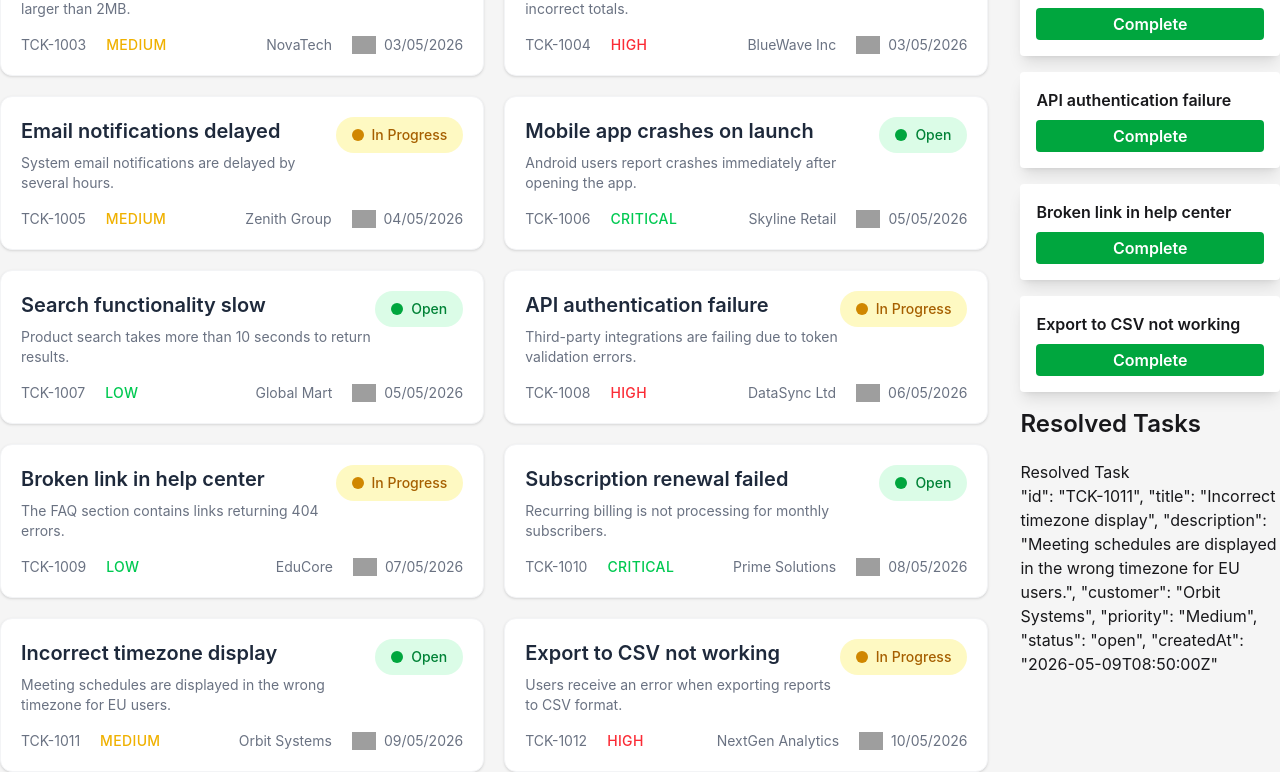
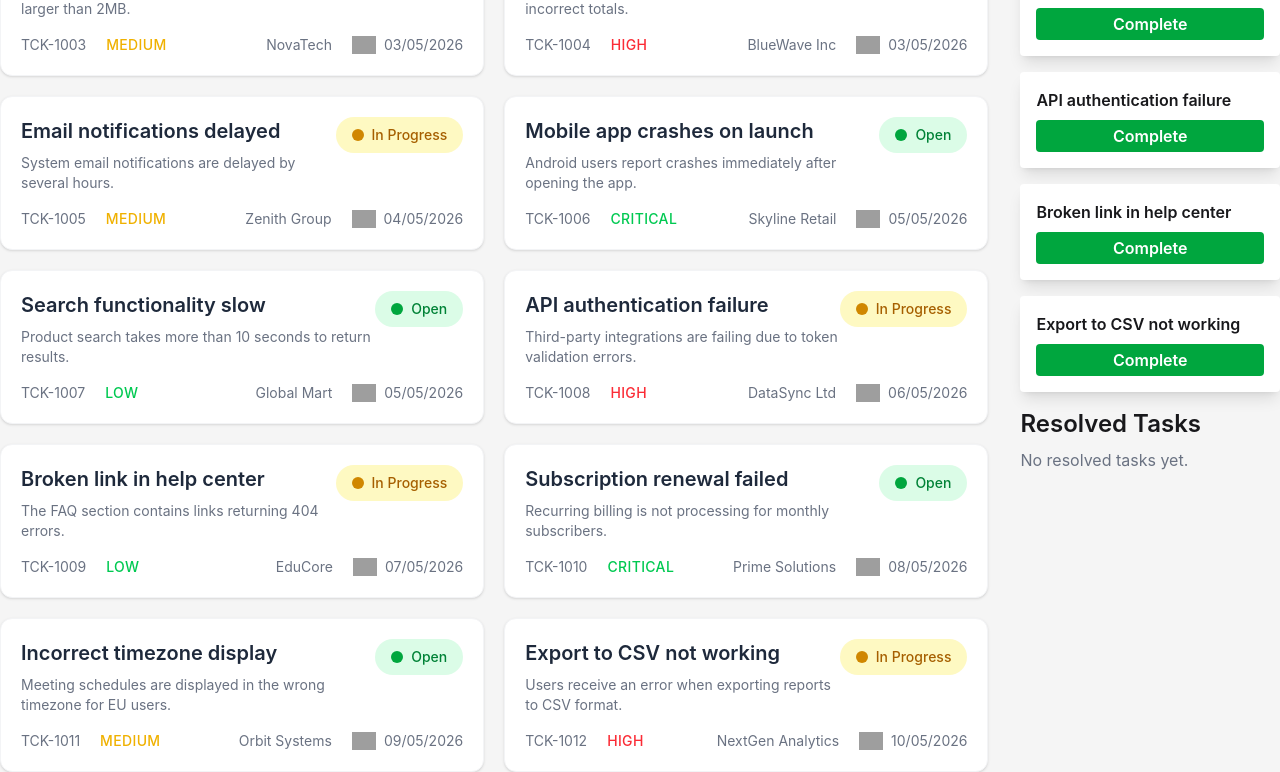
Before and after one commit to BlazeDashX/b12a7-customer-support, a React (Vite) app: page / in a window 1280 px wide. Shown: the part 744-1516 px from the top of the page. Built offline with nearby package versions, Linux system fonts and the light colour scheme; grey boxes are pictures that could not be loaded.

Commit message:
add ResolvedTask component and integrate task completion state in App

```diff
--- a/src/App.jsx
+++ b/src/App.jsx
@@ -15,7 +15,7 @@ const ticketsPromise = fetchTickets();
 function App() {
   const [tasks, setTasks] = useState([]);
   const [taskInProgress, setTaskInProgress] = useState([]);
-  const [resolveTask,setResolveTask] = useState([]);
+  const [resolvedTask,setResolvedTask] = useState([]);
 
 useEffect(() => {
   const loadData = async () => {
@@ -38,14 +38,14 @@ const handleCompleteTask = (t) => {
   );
 
   setTaskInProgress(updatedInProgress);
-  setResolveTask([...resolveTask, t]);
+  setResolvedTask([...resolvedTask, t]);
 };
 
   return (
     <>
       <Navbar></Navbar>
       <div className="max-w-7xl mx-auto ">
-        <Hero taskInProgress={taskInProgress} resolveTask={resolveTask} ></Hero>
+        <Hero taskInProgress={taskInProgress} resolveTask={resolvedTask} ></Hero>
         <div className="grid grid-cols-9 gap-8 mt-15">
           <div className="col-span-7">
             <h2 className="font-semibold text-2xl mb-5">Customer Tickets</h2>
@@ -68,8 +68,9 @@ const handleCompleteTask = (t) => {
               </TaskStatusCard>
             </div>
             <div>
-              <h2 className="font-semibold text-2xl mb-5">Resolved Tasks</h2>
+              <h2 className="font-semibold text-2xl mb-2">Resolved Tasks</h2>
             <ResolvedTask
+            resolvedTask={resolvedTask}
             >
             </ResolvedTask>
             </div>
--- a/src/components/ResolvedTask.jsx
+++ b/src/components/ResolvedTask.jsx
@@ -1,15 +1,17 @@
-const ResolveTask = () => {
+const ResolvedTask = ({resolvedTask}) => {
   return (
     <div>
-      <h2>Resolved Task</h2>
-      <p>
-        "id": "TCK-1011", "title": "Incorrect timezone display", "description":
-        "Meeting schedules are displayed in the wrong timezone for EU users.",
-        "customer": "Orbit Systems", "priority": "Medium", "status": "open",
-        "createdAt": "2026-05-09T08:50:00Z"
-      </p>
+      {resolvedTask.length> 0 ? (
+        resolvedTask?.map((task, index) => (
+          <div key={index} className="p-4 mb-4 bg-[#e1e6ff] rounded shadow-lg">
+            <p className="pb-2 font-semibold">{task.title || task.name || `Task ${index + 1}`}</p>
+          </div>
+        ))
+      ) : (
+        <p className="text-gray-500">No resolved tasks yet. </p>
+      )}
     </div>
   );
 };
 
-export default ResolveTask;
+export default ResolvedTask;
```
